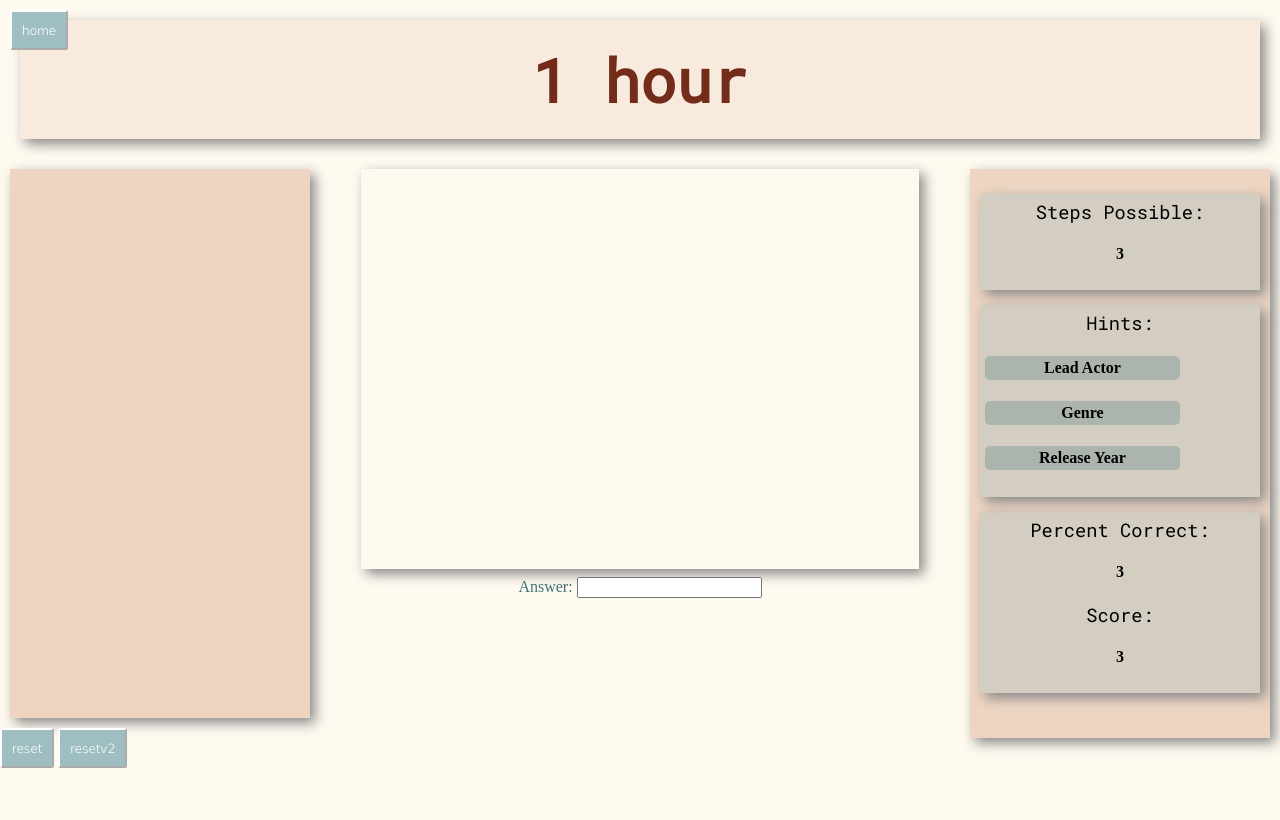
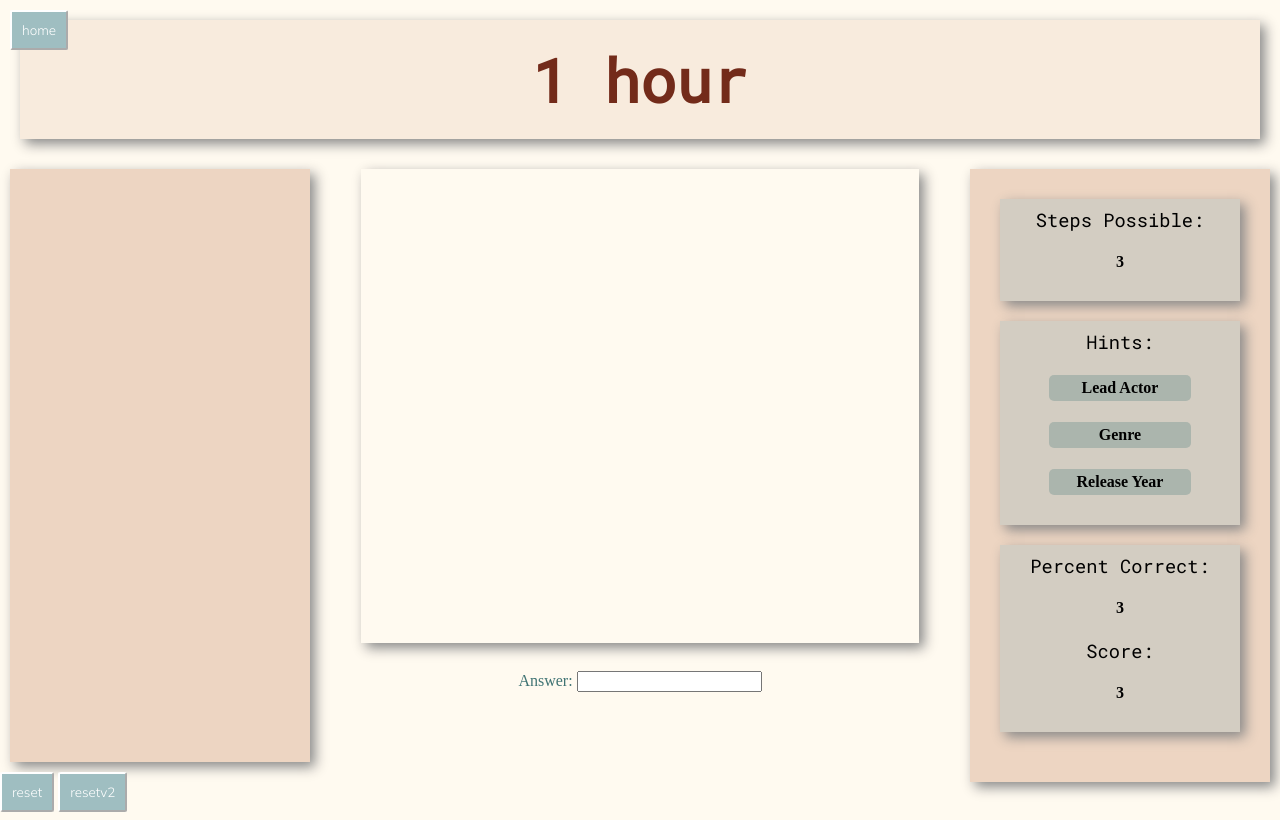
Before and after one commit to alissachimi/finalFilm, a Flask app: page /game in a window 1280 px wide. Before the commit the page ends 768 px from the top, so only its background shows below. Run offline with Flask 3, Linux system fonts and the light colour scheme; some libraries are stand-ins or nearby versions.

Commit message:
worked on game

```diff
--- a/app.py
+++ b/app.py
@@ -2,8 +2,12 @@ from flask import Flask, send_file, render_template, request, redirect, session,
 
 app = Flask(__name__)
 
-@app.route('/')
+@app.route('/', methods=['GET', 'POST'])
 def home():
+    if(request.method=='POST'):
+        #do something
+        print('hi')
+
     return render_template('home.html')
 
 @app.route('/maps')
--- a/static/CSS/game.css
+++ b/static/CSS/game.css
@@ -32,12 +32,13 @@ h1 {
 }
 
 #street-view {
-  height: 400px;
+  height: 80%;
   width: 90%;
   justify-content: center;
   margin-left: auto;
   margin-right: auto;
   box-shadow: 5px 5px 12px #888888;
+  margin-bottom: 20px;
 
 }
 
@@ -109,11 +110,9 @@ form {
   text-align: center;
   background-color: #9fbec156;
   box-shadow: 5px 5px 12px #888888;
-  margin: 15px;
-  padding: 5px;
+  margin: 20px;
+  padding: 8px;
   justify-content: center;
-  margin-left: auto;
-  margin-right: auto;
 }
 
 .statsTitle{
@@ -127,7 +126,6 @@ form {
 .hintBox{
   background-color: #3f737345;
   border-radius: 5px;
-  padding: 3px;
-  width:70%;
-
+  padding: 4px;
+  width:60%;
 }
--- a/static/JS/game.js
+++ b/static/JS/game.js
@@ -55,3 +55,12 @@ function getNewMovie(){
   /////CHANGE TO QUOTE!
   document.getElementById("quote").innerHTML = movie.travelTime;
 }
+
+function hintReveal(hintTitle){
+  $('#' + hintTitle).animate({
+    backgroundColor: 'white',
+    innerHTML: "hello",
+    color: 'white'
+  });
+
+}
--- a/templates/game.html
+++ b/templates/game.html
@@ -5,6 +5,7 @@
     <link rel="stylesheet" type="text/css" href="static/CSS/game.css" />
     <link rel="preconnect" href="https://fonts.googleapis.com">
     <link rel="preconnect" href="https://fonts.gstatic.com" crossorigin>
+    <script src="https://ajax.googleapis.com/ajax/libs/jquery/3.7.1/jquery.min.js"></script>
     <link href="https://fonts.googleapis.com/css2?family=Mulish:wght@300&family=Roboto+Mono&display=swap" rel="stylesheet">
   </head>
   <body>
@@ -34,11 +35,13 @@
           </div>
           <div class="statsBox" id="currentScore">
             <h3 class="statsTitle">Hints:</h3>
-            <h4 class="hintBox">Lead Actor</h4>
+            <center>
+            <h4 class="hintBox" id="actorHint" onclick="hintReveal('actorHint')">Lead Actor</h4>
 
-            <h4 class="hintBox">Genre</h4>
+            <h4 class="hintBox" id="genreHint" onclick="hintReveal('genreHint')">Genre</h4>
 
-            <h4 class="hintBox">Release Year</h4>
+            <h4 class="hintBox" id="yearHint" onclick="hintReveal('yearHint')">Release Year</h4>
+          </center>
           </div>
           <div class="statsBox" id="hints">
             <h3 class="statsTitle">Percent Correct:</h3>
```
